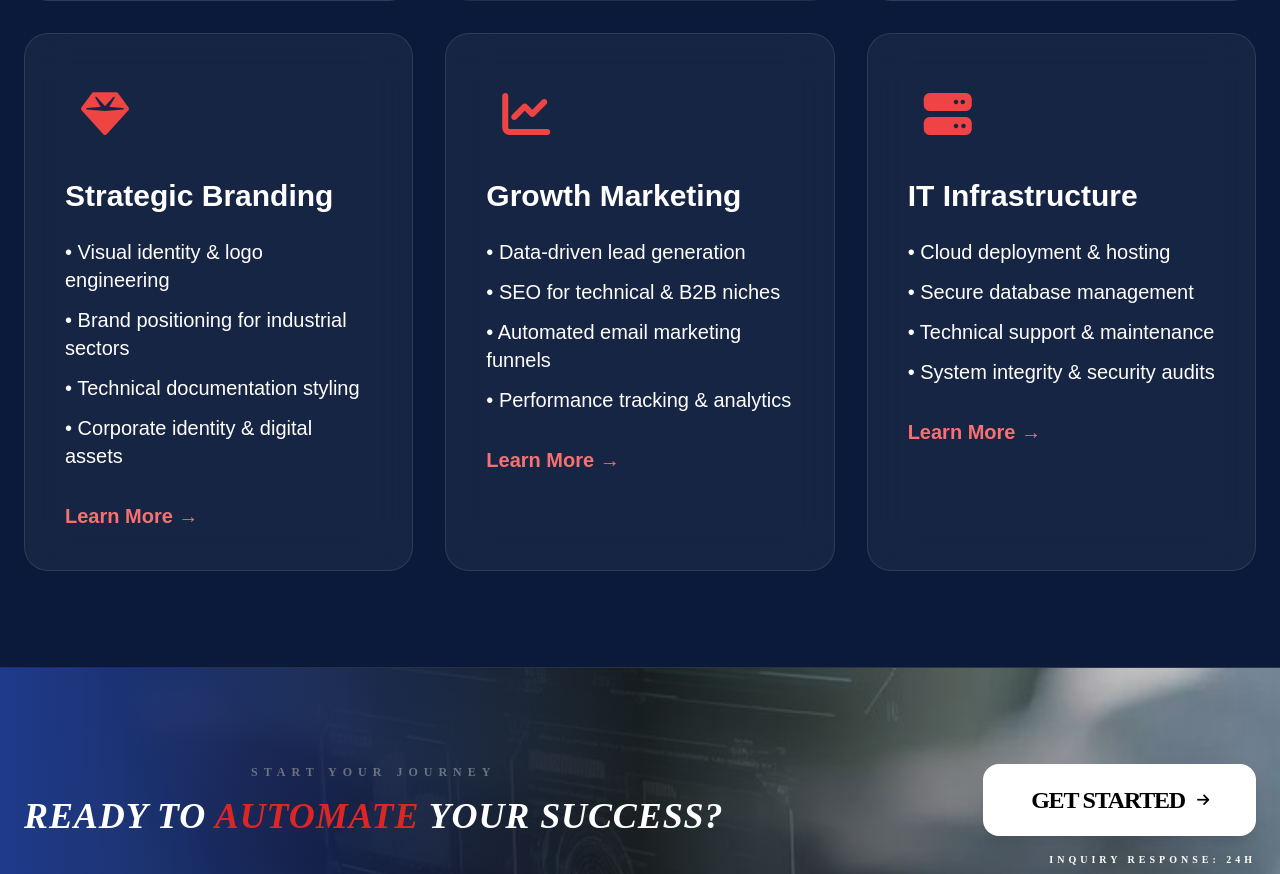
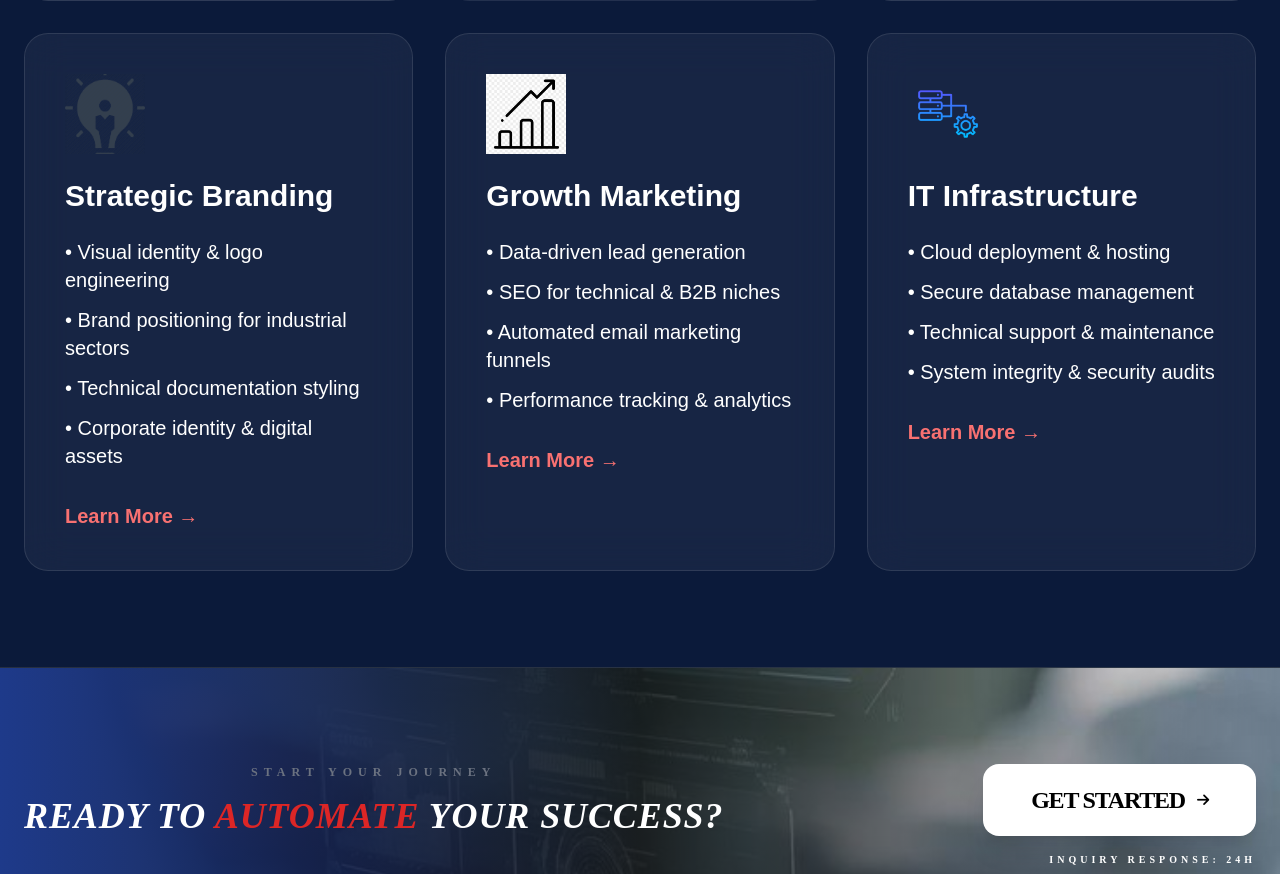
Before and after one commit to graham-drizzy05/synflow-official, a website: page index.html in a window 1280 px wide. Shown: the part 2565-3439 px from the top of the page. Drawn offline with nearby package versions, Linux system fonts and the light colour scheme; a web font is replaced by a local one.

Commit message:
Updated icon images

```diff
--- a/index.html
+++ b/index.html
@@ -172,7 +172,7 @@
                 <!-- Strategic Branding -->
                 <div class="glass p-10 rounded-3xl hover-lift fade-in group">
                     <div class="w-20 h-20 bg-transparent rounded-2xl flex items-center justify-center mb-6 group-hover:scale-110 transition-transform">
-                        <i class="fa-solid fa-gem text-5xl text-red-500"></i>
+                        <img src="strategy-icon-4.png" alt="Strategic Branding Icon" class="w-full h-full overflow-hidden object-cover object-center">
                     </div>
                     <h3 class="text-3xl font-bold mb-6">Strategic Branding</h3>
                     <ul class="text-xl space-y-3 text-white-500 mb-8">
@@ -186,7 +186,7 @@
                 <!-- Growth Marketing -->
                 <div class="glass p-10 rounded-3xl hover-lift fade-in group">
                     <div class="w-20 h-20 bg-transparent rounded-2xl flex items-center justify-center mb-6 group-hover:scale-110 transition-transform">
-                        <i class="fa-solid fa-chart-line text-5xl text-red-500"></i>
+                        <img src="177-1773988_high-growth-industry-disruptive-technology-icone-suivi.png" alt="Growth Marketing Icon" class="w-full h-full overflow-hidden object-cover object-center">
                     </div>
                     <h3 class="text-3xl font-bold mb-6">Growth Marketing</h3>
                     <ul class="text-xl space-y-3 text-white-500 mb-8">
@@ -200,7 +200,7 @@
                 <!-- IT Infrastructure -->
                 <div class="glass p-10 rounded-3xl hover-lift fade-in group">
                     <div class="w-20 h-20 bg-transparent rounded-2xl flex items-center justify-center mb-6 group-hover:scale-110 transition-transform">
-                        <i class="fa-solid fa-server text-5xl text-red-500"></i>
+                        <img src="6700154.png" alt="IT Infrastructure Icon" class="w-full h-full overflow-hidden object-cover object-center">
                     </div>
                     <h3 class="text-3xl font-bold mb-6">IT Infrastructure</h3>
                     <ul class="text-xl space-y-3 text-white-500 mb-8">
```
Also changed, not shown: 177-1773988_high-growth-industry-disruptive-technology-icone-suivi.png (added), 6700154.png (added), strategy-icon-4.png (added).
